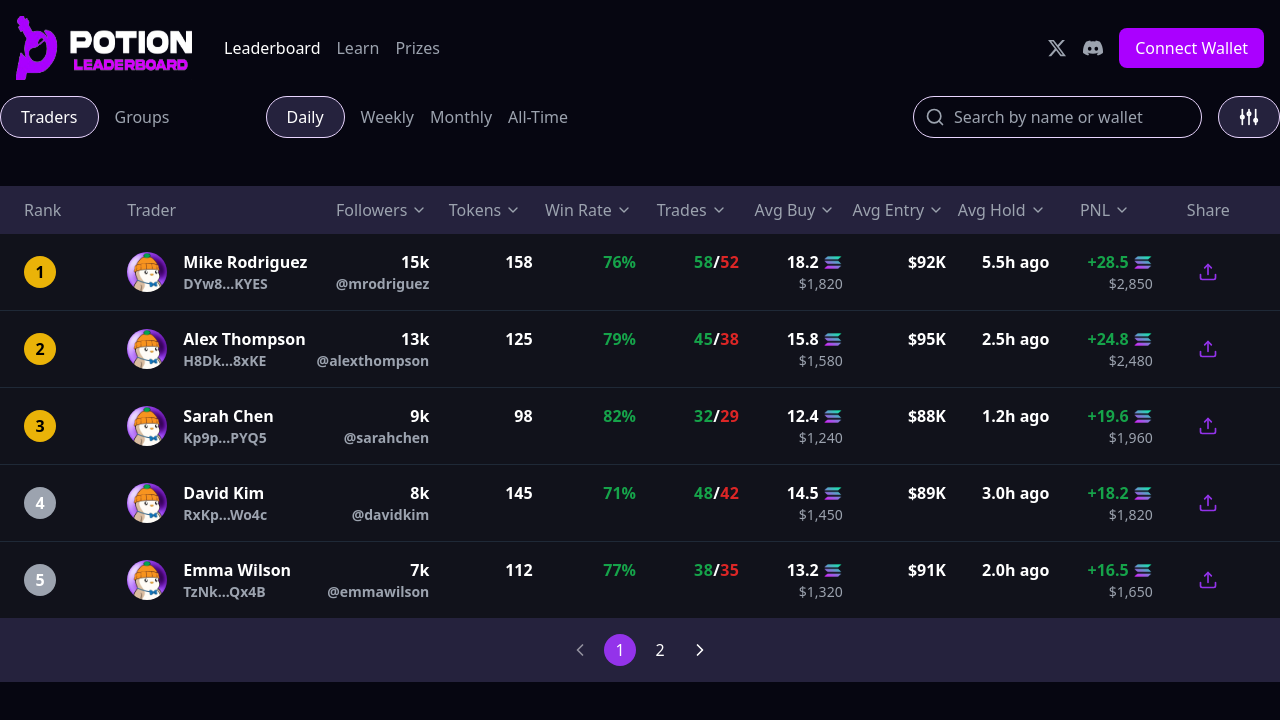
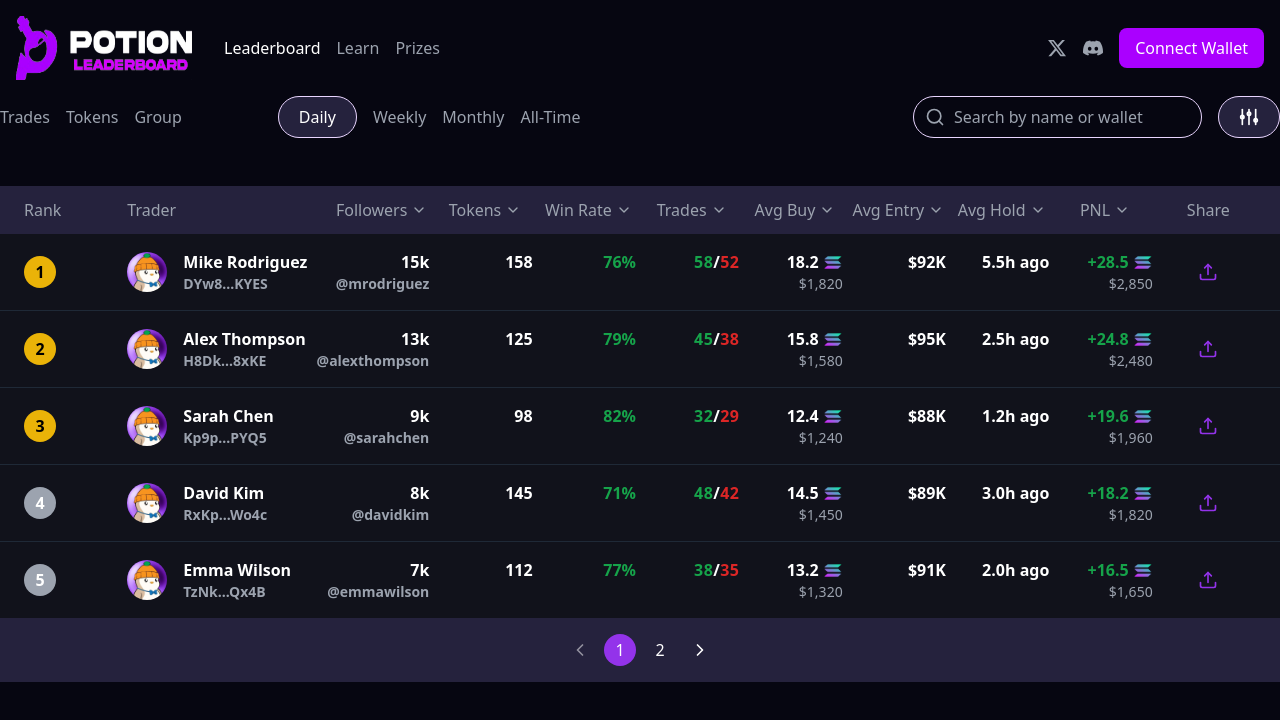
Before and after one commit to deiv-hash/potion-leaderboard, a Next.js app: page / in a window 1280 px wide. Shown: the top 720 px of the page. Built offline with nearby package versions, Linux system fonts and the light colour scheme.

Commit message:
Refactor TabSelector to support main and trader variants

```diff
--- a/app/components/TabSelector.tsx
+++ b/app/components/TabSelector.tsx
@@ -1,16 +1,17 @@
-import { Tab } from "@/app/types/trader";
+import { MainTab, TraderTab } from "@/app/types/trader";
 
 interface TabSelectorProps {
-  activeTab: Tab;
-  onTabChange: (tab: Tab) => void;
-  showTokens?: boolean;
+  activeTab: MainTab | TraderTab;
+  onTabChange: (tab: MainTab | TraderTab) => void;
+  variant: "main" | "trader";
 }
 
 export function TabSelector({
   activeTab,
   onTabChange,
-  showTokens = false,
+  variant,
 }: TabSelectorProps) {
+  if (variant === "main") {
     return (
       <div className="text-gray-400 flex gap-4">
         <button
@@ -25,14 +26,30 @@ export function TabSelector({
         >
           Groups
         </button>
-      {showTokens && (
+      </div>
+    );
+  }
+
+  return (
+    <div className="text-gray-400 flex gap-4">
+      <button
+        className={activeTab === "trades" ? "btn-tab" : "hover:text-white"}
+        onClick={() => onTabChange("trades")}
+      >
+        Trades
+      </button>
       <button
         className={activeTab === "tokens" ? "btn-tab" : "hover:text-white"}
         onClick={() => onTabChange("tokens")}
       >
         Tokens
       </button>
-      )}
+      <button
+        className={activeTab === "group" ? "btn-tab" : "hover:text-white"}
+        onClick={() => onTabChange("group")}
+      >
+        Group
+      </button>
     </div>
   );
 }
```
Lines whose indentation alone changed are shown as unchanged.
